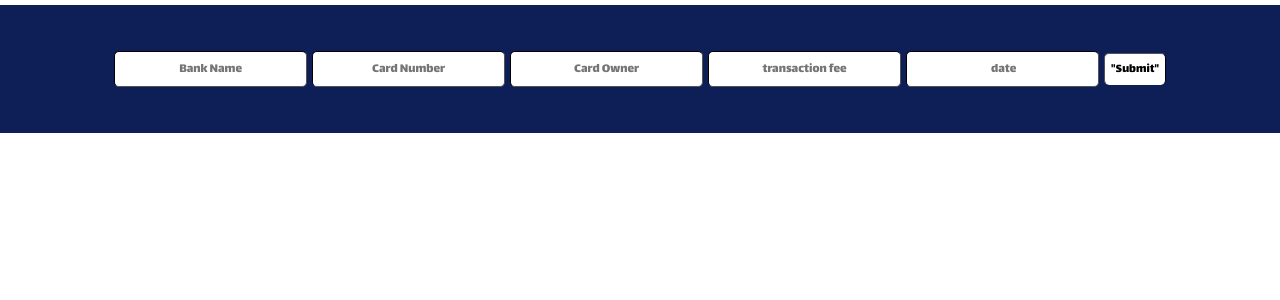
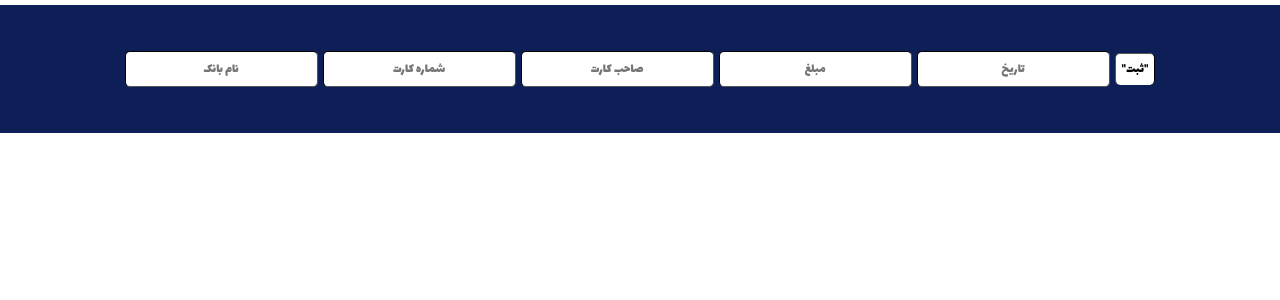
Before and after one commit to armya-z/card-mg, a React (Create React App) app: page /trform in a window 1280 px wide. Shown: the top 300 px of the page. Built offline with nearby package versions, Linux system fonts and the light colour scheme.

Commit message:
update trform: list transactions

```diff
--- a/src/components/transactions/trform.jsx
+++ b/src/components/transactions/trform.jsx
@@ -24,13 +24,20 @@ const Translist = styled.ul`
   font-family: "Lalezar", cursive;
   border-color: #000000;
   text-align: center;
-  display: flex;
-  flex-direction: column;
 `;
 const TransListItem = styled.li`
   display: inline-flex;
-  flex-direction: row;
+  margin: 10px;
+  flex-direction: column;
   padding: 10px 0px;
+`;
+const TrRow = styled.div`
+  border-radius: 15px;
+  background-color: #0d1f56;
+  margin: 0px;
+  padding: 10px;
+  color: white;
+  align-items: center;
 `;
 const StyledButtom = styled.button`
   border-bottom: 1px;
@@ -42,6 +49,13 @@ const StyledButtom = styled.button`
   text-align: center;
   height: 2rem;
   border-radius: 5px;
+`;
+const TrColoum = styled.h2`
+  margin: 5px;
+  flex-direction: column;
+  display: flex;
+  font-size: 1rem;
+  font-weight: 300;
 `;
 function FormContainer() {
   const [inputBankName, setInputBankName] = useState("");
@@ -99,7 +113,7 @@ function FormContainer() {
           type="text"
           value={inputBankName}
           onChange={(e) => setInputBankName(e.target.value)}
-          placeholder="Bank Name"
+          placeholder="نام بانک"
         />
         <StyledInput
           type="text"
@@ -107,7 +121,7 @@ function FormContainer() {
           onChange={(e) =>
             setInputCardNumber(e.target.value)
           }
-          placeholder="Card Number"
+          placeholder="شماره کارت"
         />
         <StyledInput
           type="text"
@@ -115,7 +129,7 @@ function FormContainer() {
           onChange={(e) =>
             setInputCardOwner(e.target.value)
           }
-          placeholder="Card Owner"
+          placeholder="صاحب کارت"
         />
         <StyledInput
           type="text"
@@ -123,7 +137,7 @@ function FormContainer() {
           onChange={(e) =>
             setInputTransaction(e.target.value)
           }
-          placeholder="transaction fee"
+          placeholder="مبلغ"
         />
         <StyledInput
           type="text"
@@ -131,24 +145,27 @@ function FormContainer() {
           onChange={(e) =>
             setInputTransactionDate(e.target.value)
           }
-          placeholder=" date"
+          placeholder="تاریخ"
         />
 
         <StyledButtom onClick={handlesubmit}>
-          "Submit"
+          "ثبت"
         </StyledButtom>
       </FormComp>
 
-      <ul>
-        <Translist>
-          {storage.map((data) => (
-            <li key={data.bankName}>
-              {data.bankName},{data.owner},{data.cardNumber}
-              ,{data.transaction},{data.transactionDate}
-            </li>
-          ))}
-        </Translist>
-      </ul>
+      <Translist>
+        {storage.map((data) => (
+          <TransListItem key={data.bankName}>
+            <TrRow>
+              <TrColoum>{data.bankName}</TrColoum>
+              <TrColoum>{data.owner}</TrColoum>
+              <TrColoum>{data.cardNumber}</TrColoum>
+              <TrColoum>{data.transaction}</TrColoum>
+              <TrColoum>{data.transactionDate}</TrColoum>
+            </TrRow>
+          </TransListItem>
+        ))}
+      </Translist>
     </>
   );
 }
```
